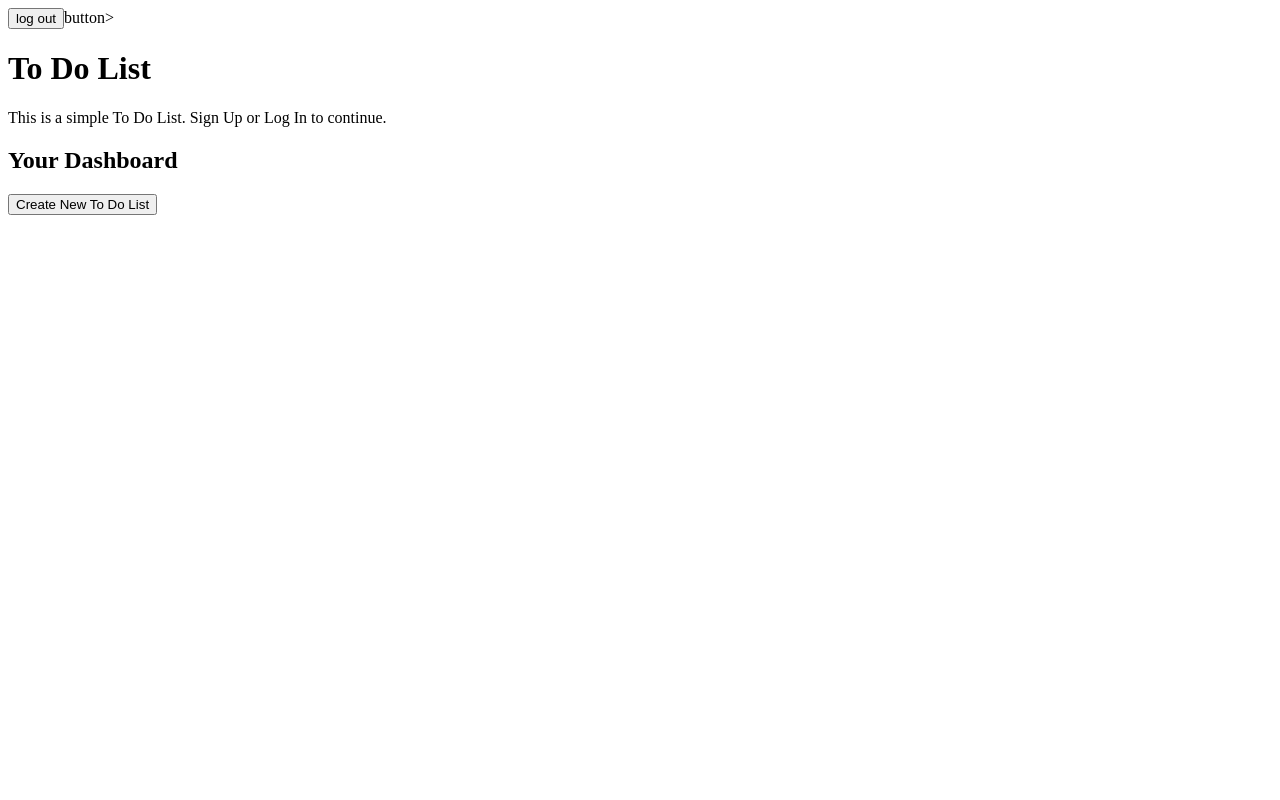
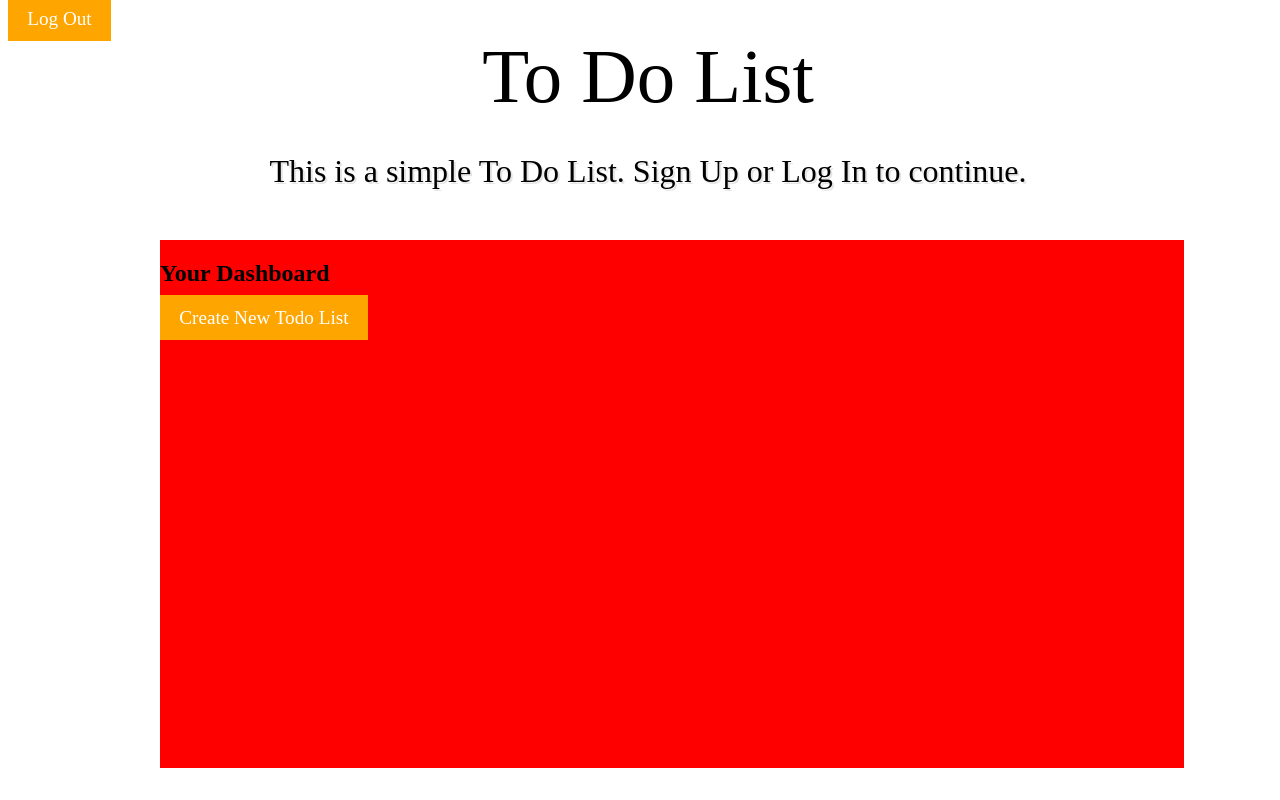
Before and after one commit to martinwprior/todo, a plain HTML site: page index.html in a window 1280 px wide. Drawn offline with Linux system fonts and the light colour scheme.

Commit message:
set up title and dashboard

```diff
--- a/index.html
+++ b/index.html
@@ -2,16 +2,14 @@
 <html>
     <head>
 <title>To Do List</title>
-<link rel="stylesheet" href="style.css">
+<link rel="stylesheet" href="styles/style.css">
     </head>
 <body>
-    <div id="log-out">
-        <button> log out</button>button>
-    </div>
-
-    <h1>To Do List</h1>
-    <p>This is a simple To Do List. Sign Up or Log In to continue.</p>
-
+        <a href="#" class="btn btn--orange">Log Out</a>
+<div class="text-content">
+    <h1 class="title">To Do List</h1>
+    <p class="description">This is a simple To Do List. Sign Up or Log In to continue.</p>
+</div>
     <!-- sign up form-->
     <form action="input">
 
@@ -24,8 +22,9 @@
     </form>
 <section>
     <h1>Your Dashboard</h1>
+    <a href class="btn btn--orange btn--todo">Create New Todo List</a>
 </section>
-    <button>Create New To Do List</button>
+
 
 
 
--- a/styles/style.css
+++ b/styles/style.css
@@ -0,0 +1,49 @@
+.btn {
+    text-decoration: none;
+    font-size: 1.2rem;
+    color: #fff;
+    padding: .75rem 1.2rem;
+    align: center;
+}
+
+.btn--orange {
+    background-color:orange;
+    display; inline-block;
+}
+.btn--todo{
+    align: center;
+}
+
+.text-content {
+    position: absolute;
+    top: 10%;
+    transform: translateY(-25%);
+    margin-left 50%;
+    margin-right: 50%;
+    width: 100%;
+    text-align: center;
+}
+
+.title {
+font-weight:300;
+color: black;
+font-size: 4.8rem;
+margin: 0;
+
+}
+
+.description {
+    color: black;
+    font-weight: 100;
+    text-shadow: 2px 2px 0 rgba(0,0,0,.1);
+    font-size: 2rem;
+}
+
+section {
+    position: absolute;
+    top: 15rem;
+    left: 10rem;
+    bottom: 2rem;
+    background-color: red;
+    width: 80%
+}
```
Also changed, not shown: package-lock.json (added).
